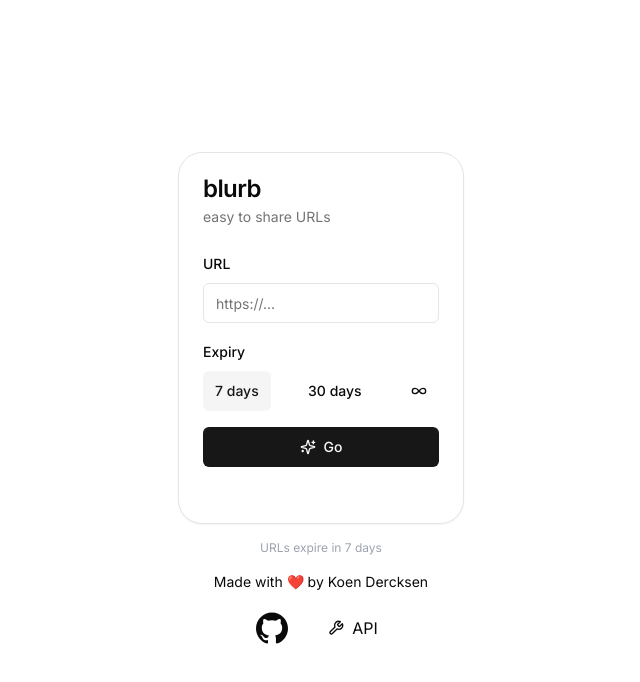
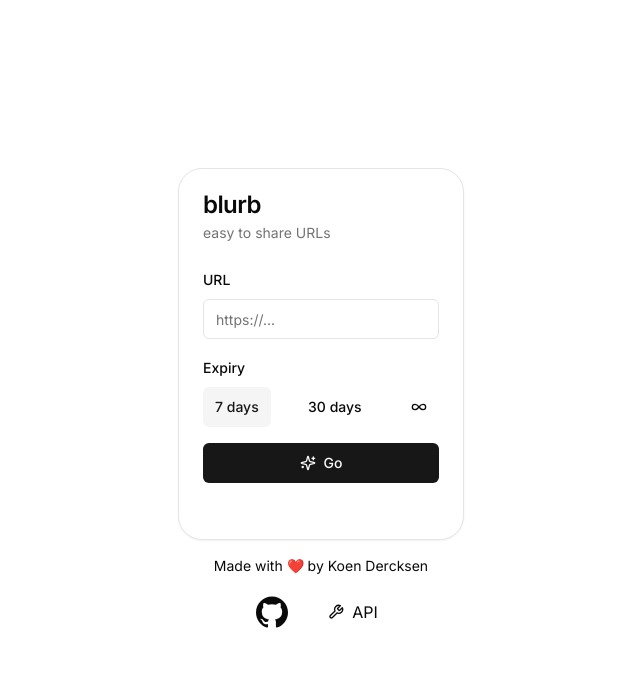
Before and after one commit to KDercksen/url_shortener, a Next.js app: page / in a window 1280 px wide. Shown: the top 682 px of the page, without its empty margins (319-959 px from the left). Built offline with nearby package versions, Linux system fonts and the light colour scheme.

Commit message:
refactor: remove expiration message from Home page

```diff
--- a/src/app/page.tsx
+++ b/src/app/page.tsx
@@ -29,7 +29,6 @@
           <ShortenForm />
         </CardContent>
       </Card>
-      <p className="text-center text-xs text-gray-400">URLs expire in 7 days</p>
       <p className="text-center text-sm">
         Made with ❤️ by{" "}
         <Link href="https://koendercksen.com">Koen Dercksen</Link>
```
